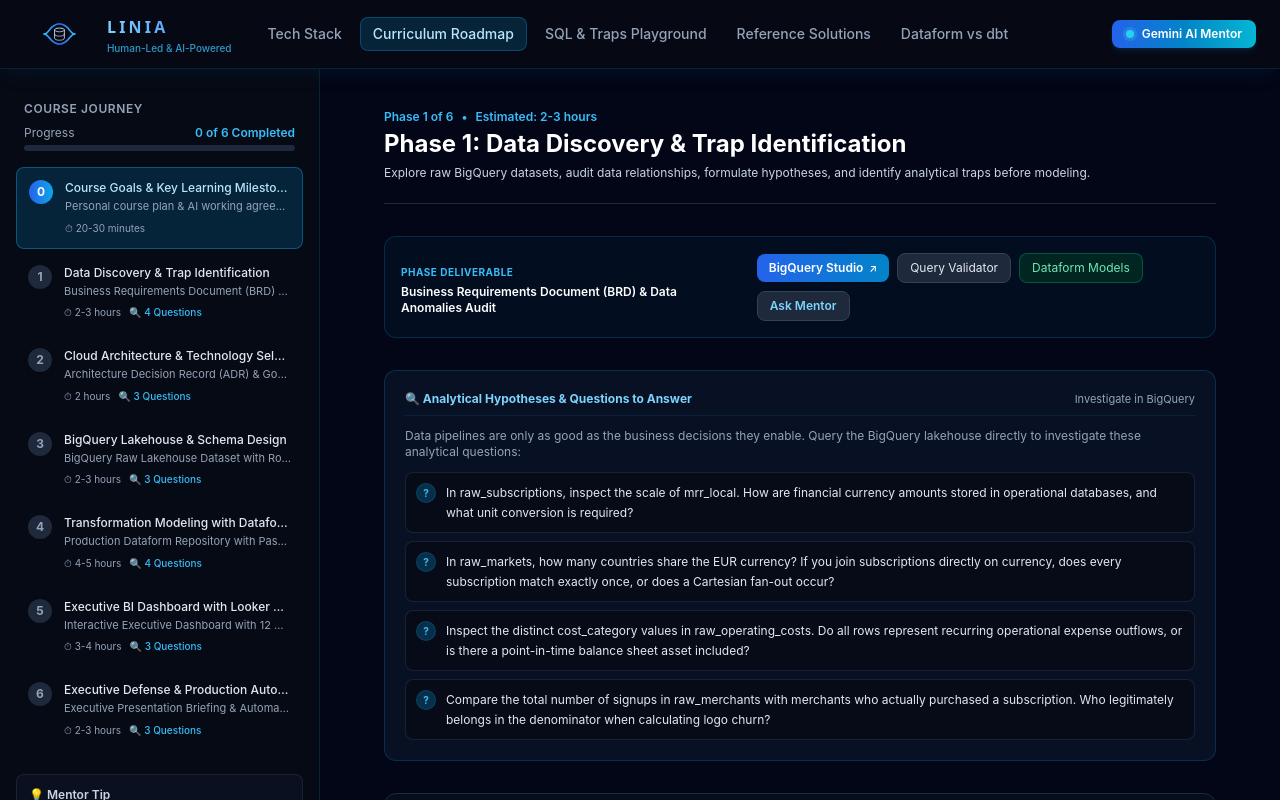
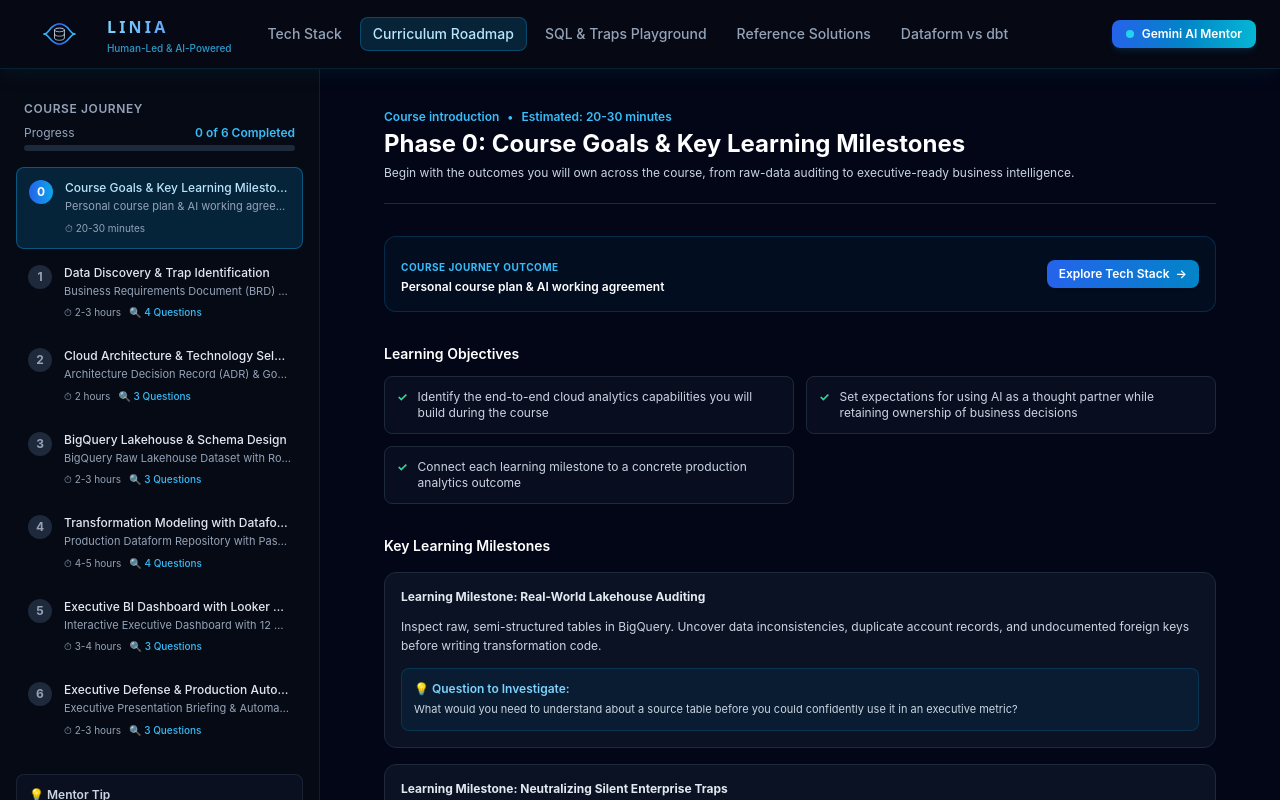
Before and after one commit to liudmilaz/ai-analyst-cloud-onboarding, a Next.js app in the folder app/: page /phases/0 in a window 1280 px wide. Shown: the top 800 px of the page. Built offline with nearby package versions, Linux system fonts and the light colour scheme.

Commit message:
Render course goals in introductory phase

```diff
--- a/app/src/app/phases/[phaseId]/page.tsx
+++ b/app/src/app/phases/[phaseId]/page.tsx
@@ -12,7 +12,8 @@
 
 export default function PhaseDetailPage() {
   const params = useParams();
-  const phaseId = Number(params?.phaseId) || 1;
+  const parsedPhaseId = Number(params?.phaseId);
+  const phaseId = Number.isFinite(parsedPhaseId) ? parsedPhaseId : CURRICULUM_PHASES[0].id;
   const phase = CURRICULUM_PHASES.find((p) => p.id === phaseId) || CURRICULUM_PHASES[0];
 
   const [currentTrack, setCurrentTrack] = useState<LearningTrack>("dataform");
```
